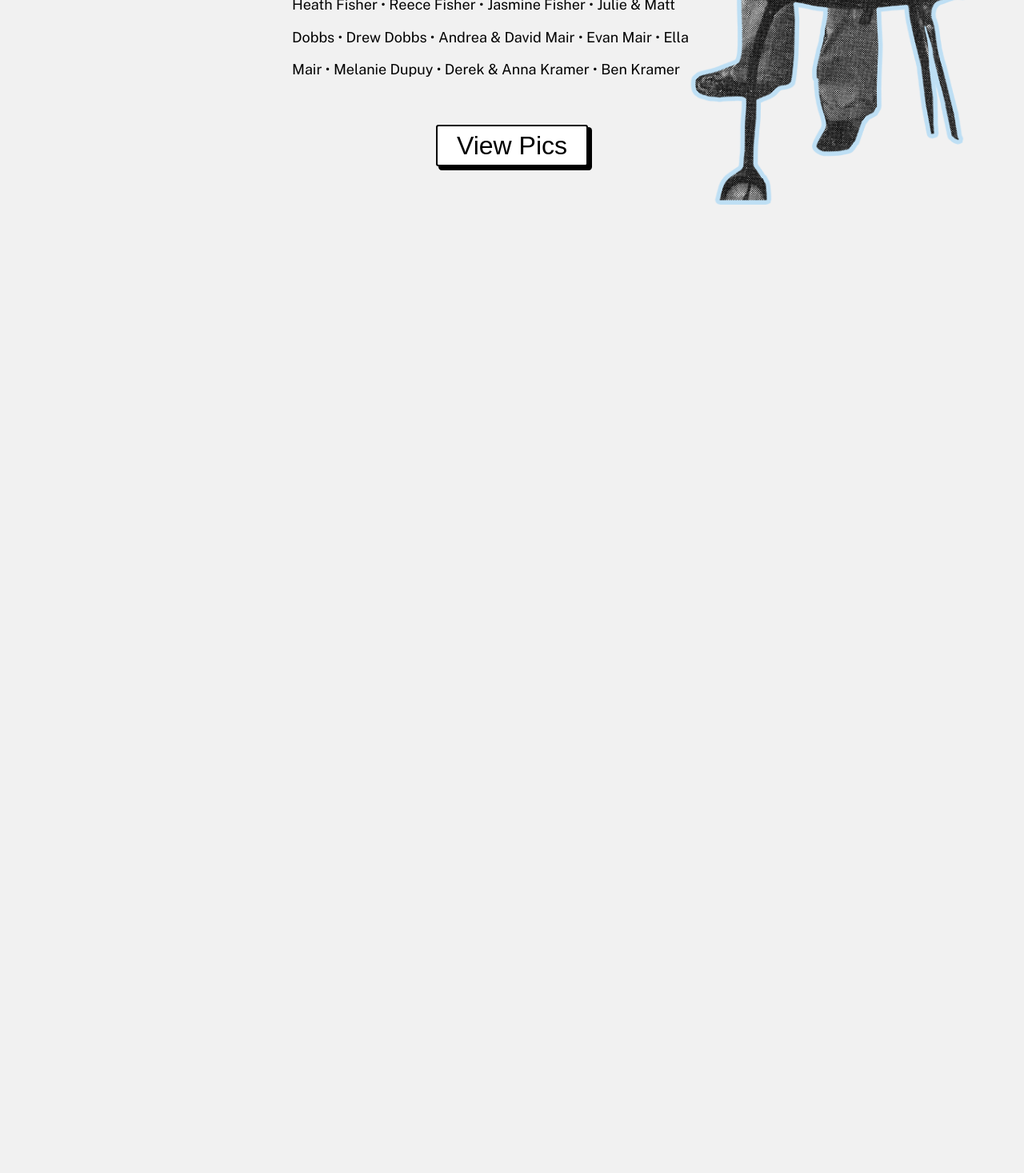
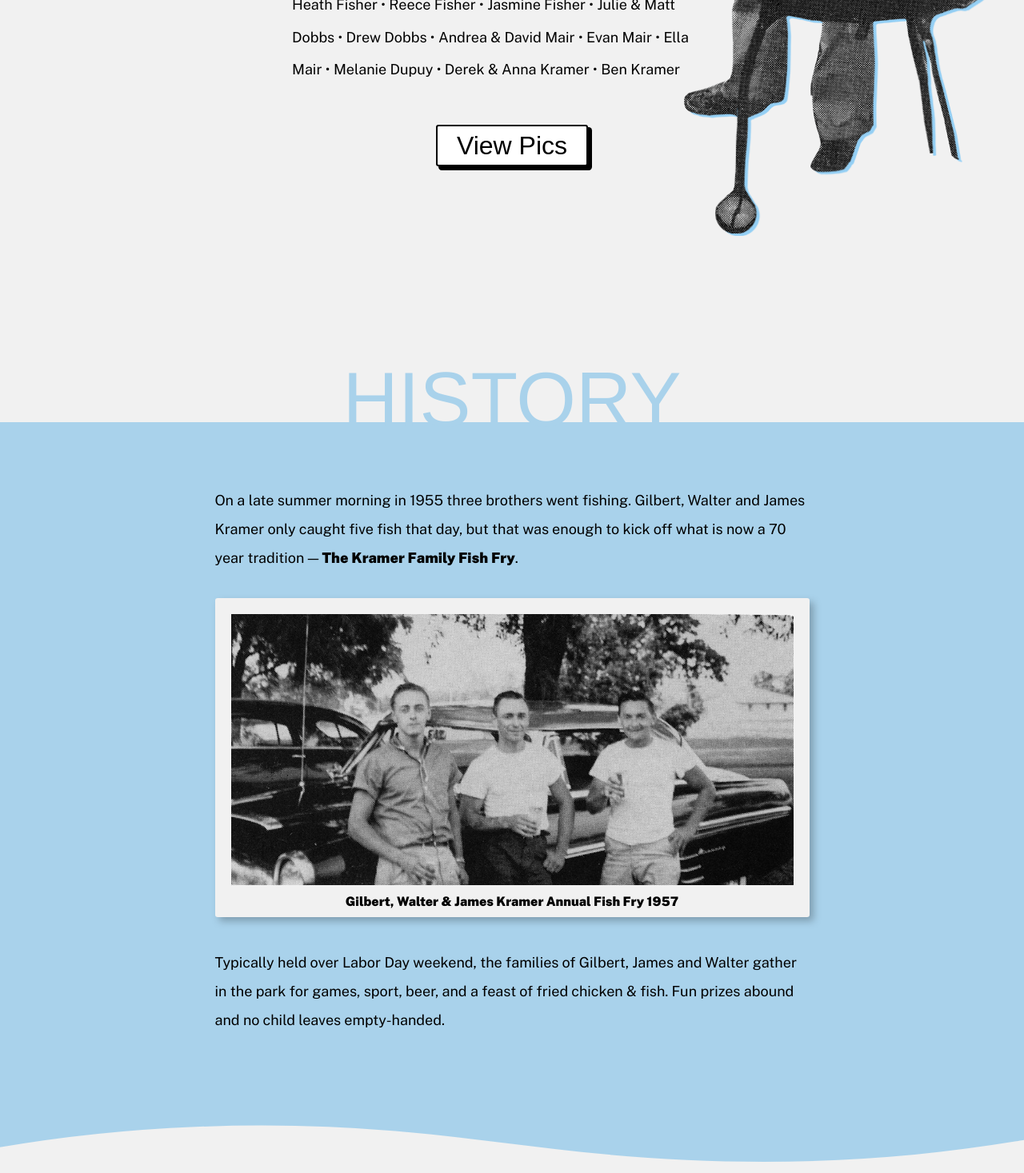
Before and after one commit to brandicameron/kramer-fish-fry, a Nuxt app: page / in a window 1280 px wide. Shown: the part 1330-2797 px from the top of the page at 80% size. Before the commit the page ends 1593 px from the top, so only its background shows below. Built offline with nearby package versions, Linux system fonts and the light colour scheme; a web font is replaced by a local one.

Commit message:
added history and quote sections

```diff
--- a/app.vue
+++ b/app.vue
@@ -60,6 +60,17 @@ useServerSeoMeta({
   ogImage: '/kramer-fish-fry-share.jpg',
   twitterCard: 'summary_large_image',
 });
+
+useSeoMeta({
+  title: 'Kramer Fish Fry',
+  ogTitle: 'Kramer Fish Fry',
+  description:
+    'Learn all about the history of the Kramer Fish Fry! Be sure to check out the photo gallery.',
+  ogDescription:
+    'Learn all about the history of the Kramer Fish Fry! Be sure to check out the photo gallery.',
+  ogImage: '/kramer-fish-fry-share.jpg',
+  twitterCard: 'summary_large_image',
+});
 </script>
 
 <style>
--- a/assets/css/main.css
+++ b/assets/css/main.css
@@ -2,8 +2,10 @@
 @import url('https://fonts.googleapis.com/css2?family=Public+Sans:wght@400;900&display=swap');
 
 :root {
-  --primary: #1185d8;
-  --secondary: #bedff4;
+  --primary: #006fd0;
+  /* --primary: #1185d8; */
+  --secondary: #a9d2eb;
+  /* --secondary: #bedff4; */
   --black: #000000;
   --white: #f1f1f1;
   --textShadow: 1px 1.5px #ffffff70;
@@ -148,6 +150,10 @@ li {
   font-family: 'Public Sans', sans-serif;
 }
 
+.hide {
+  display: none;
+}
+
 .sr-only:not(:focus) {
   position: absolute;
   width: 1px;
--- /dev/null
+++ b/components/FishingQuote.vue
@@ -0,0 +1,44 @@
+<template>
+  <section class="quote-section section-x-padding">
+    <blockquote class="quote">
+      <p>
+        Give a man a fish <br />
+        and he will eat for a day.
+      </p>
+      <p>
+        Teach him to fish
+        <span class="highlight">and he will sit in a boat and drink beer all day.</span>
+      </p>
+    </blockquote>
+  </section>
+</template>
+
+<script setup></script>
+
+<style scoped>
+.quote-section {
+  position: relative;
+  display: grid;
+  place-content: center;
+  height: 400px;
+  background-color: var(--white);
+  outline: 1px solid var(--white);
+}
+
+.quote {
+  text-align: center;
+  font-weight: 900;
+  max-width: 450px;
+  margin-top: -2rem;
+}
+
+.quote p {
+  font-size: 1.75rem;
+  line-height: 1.25;
+  margin: 1.75rem 0;
+}
+
+.highlight {
+  color: var(--primary);
+}
+</style>
--- /dev/null
+++ b/components/HistorySection-v1.vue
@@ -0,0 +1,96 @@
+<template>
+  <section class="history" id="history">
+    <header class="header">
+      <h2>
+        History of the <br />
+        Kramer Fish Fry
+      </h2>
+    </header>
+
+    <div class="content">
+      <p>
+        On a late summer morning in 1955 three brothers went fishing. Gilbert, Walter and James
+        Kramer only caught five fish that day, but that was enough to kick off what is now a 70 year
+        tradition — <span class="bold">The Kramer Family Fish Fry</span>.
+      </p>
+
+      <figure>
+        <img
+          src="../assets/images/kramer-bros.jpg"
+          alt="Gilbert, Walter and James Kramer at the annual Kramer Fish Fry, 1957."
+          width="1000"
+          height="483"
+        />
+        <figcaption>Gilbert, Walter & James Kramer | Annual Fish Fry 1957</figcaption>
+      </figure>
+
+      <p>
+        Typically held over Labor Day weekend, the families of Gilbert, James and Walter gather in
+        the park for games, sport, beer, and of course fish! There are no shortage of fun prizes and
+        no child leaves empty-handed.
+      </p>
+    </div>
+  </section>
+</template>
+
+<script setup></script>
+
+<style scoped>
+.history {
+  position: relative;
+  margin-top: -6rem;
+  z-index: -1;
+}
+.header {
+  position: relative;
+  background-color: var(--secondary);
+  padding-block: 2rem;
+}
+
+.header::after {
+  position: absolute;
+  left: 50%;
+  transform: translateX(-50%);
+  bottom: -15px;
+  content: '';
+  height: 35px;
+  width: 35px;
+  border-radius: 0.3rem;
+  background-color: var(--primary);
+  transform: rotate(45deg);
+  z-index: -1;
+}
+
+.header h2 {
+  font-size: 3.5rem;
+  line-height: 1;
+  font-weight: normal;
+  text-shadow: var(--textShadow);
+  text-align: center;
+  text-transform: uppercase;
+}
+
+.content {
+  display: grid;
+  gap: 2rem;
+  max-width: var(--sectionMaxWidth);
+  margin-inline: auto;
+  margin-block: 4rem;
+}
+
+.content img {
+  width: 100%;
+  height: auto;
+  filter: drop-shadow(5px 5px 10px rgba(0 0 0 / 30%));
+}
+
+figcaption {
+  font-weight: 600;
+  border: 2px solid var(--primary);
+  padding: 0.75rem 0.25rem 0.25rem 0.25rem;
+  text-align: center;
+  width: 97%;
+  margin-inline: auto;
+  margin-top: -1rem;
+}
+</style>
--- a/components/HistorySection.vue
+++ b/components/HistorySection.vue
@@ -1,13 +1,10 @@
 <template>
-  <section class="history" id="history">
+  <section class="history-section" id="history">
     <header class="header">
-      <h2>
-        History of the <br />
-        Kramer Fish Fry
-      </h2>
+      <h2>History</h2>
     </header>
 
-    <div class="content">
+    <div class="content section-x-padding">
       <p>
         On a late summer morning in 1955 three brothers went fishing. Gilbert, Walter and James
         Kramer only caught five fish that day, but that was enough to kick off what is now a 70 year
@@ -21,14 +18,31 @@
           width="1000"
           height="483"
         />
-        <figcaption>Gilbert, Walter & James Kramer | Annual Fish Fry 1957</figcaption>
+        <figcaption>
+          Gilbert, Walter & James Kramer
+          <span class="break"><span class="hide">|</span> Annual Fish Fry 1957</span>
+        </figcaption>
       </figure>
 
       <p>
         Typically held over Labor Day weekend, the families of Gilbert, James and Walter gather in
-        the park for games, sport, beer, and of course fish! There are no shortage of fun prizes and
-        no child leaves empty-handed.
+        the park for games, sport, beer, and a feast of fried chicken &amp; fish. Fun prizes abound
+        and no child leaves empty-handed.
       </p>
+    </div>
+
+    <div class="wave">
+      <svg
+        data-name="wave"
+        xmlns="http://www.w3.org/2000/svg"
+        viewBox="0 0 1200 120"
+        preserveAspectRatio="none"
+      >
+        <path
+          d="M321.39,56.44c58-10.79,114.16-30.13,172-41.86,82.39-16.72,168.19-17.73,250.45-.39C823.78,31,906.67,72,985.66,92.83c70.05,18.48,146.53,26.09,214.34,3V0H0V27.35A600.21,600.21,0,0,0,321.39,56.44Z"
+          class="shape-fill"
+        ></path>
+      </svg>
     </div>
   </section>
 </template>
@@ -36,38 +50,32 @@
 <script setup></script>
 
 <style scoped>
-.history {
+.history-section {
   position: relative;
-  margin-top: -6rem;
   z-index: -1;
+  background-color: var(--secondary);
+  padding-bottom: 10rem;
+  scroll-margin-top: 8rem;
 }
 .header {
-  position: relative;
-  background-color: var(--secondary);
-  padding-block: 2rem;
-}
-
-.header::after {
   position: absolute;
+  display: flex;
   left: 50%;
   transform: translateX(-50%);
-  bottom: -15px;
-  content: '';
-  height: 35px;
-  width: 35px;
-  border-radius: 0.3rem;
-  background-color: var(--primary);
-  transform: rotate(45deg);
-  z-index: -1;
+  height: 135px;
+  margin-top: -8.4rem;
 }
 
 .header h2 {
-  font-size: 3.5rem;
+  position: relative;
+  font-size: clamp(6rem, 6.5vw, 8rem);
+  color: var(--secondary);
   line-height: 1;
-  font-weight: normal;
-  text-shadow: var(--textShadow);
   text-align: center;
   text-transform: uppercase;
+  height: fit-content;
+  margin-top: auto;
+  margin-bottom: -1.25rem;
 }
 
 .content {
@@ -75,22 +83,72 @@
   gap: 2rem;
   max-width: var(--sectionMaxWidth);
   margin-inline: auto;
-  margin-block: 4rem;
+  padding-top: 5rem;
 }
 
 .content img {
   width: 100%;
   height: auto;
-  filter: drop-shadow(5px 5px 10px rgba(0 0 0 / 30%));
+  border: 1.25rem solid var(--white);
+  border-bottom: 2.5rem solid var(--white);
+  border-radius: var(--rounded);
+  filter: drop-shadow(5px 5px 5px rgba(0 0 0 / 25%));
+}
+
+.content figure {
+  position: relative;
 }
 
 figcaption {
+  position: absolute;
+  left: 50%;
+  transform: translateX(-50%);
+  width: 100%;
   font-weight: 600;
-  border: 2px solid var(--primary);
-  padding: 0.75rem 0.25rem 0.25rem 0.25rem;
   text-align: center;
-  width: 97%;
-  margin-inline: auto;
-  margin-top: -1rem;
+  bottom: 1.15rem;
+  line-height: 1;
+}
+
+.wave {
+  position: absolute;
+  bottom: 0;
+  left: 0;
+  width: 100%;
+  overflow: hidden;
+  line-height: 0;
+}
+
+.wave svg {
+  position: relative;
+  display: block;
+  width: calc(144% + 1.3px);
+  height: 84px;
+  transform: scaleY(-1);
+}
+
+.wave .shape-fill {
+  fill: var(--white);
+}
+
+@media screen and (max-width: 600px) {
+  .history-section {
+    padding-bottom: 8rem;
+  }
+  .content {
+    padding-top: 3.5rem;
+  }
+  .content img {
+    border: 1rem solid var(--white);
+    border-bottom: 2.5rem solid var(--white);
+  }
+
+  figcaption {
+    bottom: 0.65rem;
+  }
+
+  .break {
+    display: block;
+  }
 }
 </style>
--- a/components/HomeBanner.vue
+++ b/components/HomeBanner.vue
@@ -1,5 +1,5 @@
 <template>
-  <section class="banner">
+  <section class="banner-section">
     <div class="header">
       <h1 class="title section-x-padding">
         <span class="sr-only">Kramer Fish Fry</span>
@@ -32,11 +32,11 @@
       <div class="gilbert">
         <img src="/images/smoke.gif" alt="" class="smoke" />
         <img
-          src="/images/gilbert.png"
+          src="/images/gilbert-2.png"
           alt="Alois Kramer"
           class="gilbert-img"
-          width="420"
-          height="822"
+          width="390"
+          height="827"
         />
       </div>
     </section>
@@ -46,10 +46,11 @@
 <script setup></script>
 
 <style scoped>
-.banner {
+.banner-section {
   display: flex;
   flex-direction: column;
   align-items: center;
+  padding-bottom: 20rem;
 }
 
 .header {
@@ -168,7 +169,10 @@
   filter: brightness(1.25);
 }
 
-@media screen and (max-width: 1024px) {
+@media screen and (max-width: 1150px) {
+  .banner-section {
+    padding-bottom: 18rem;
+  }
   .last-held {
     max-width: 425px;
     width: 100%;
@@ -185,7 +189,7 @@
 
   .gilbert {
     position: relative;
-    width: 90vw;
+    width: 60vw;
     top: 0;
     right: unset;
     margin: 0 auto;
@@ -197,6 +201,10 @@
 }
 
 @media screen and (max-width: 600px) {
+  .banner-section {
+    padding-bottom: 12rem;
+  }
+
   .header {
     margin-top: 0;
   }
@@ -205,5 +213,14 @@
     background-position: top;
     animation: float 6s cubic-bezier(0.445, 0.05, 0.55, 0.95) infinite;
   }
+
+  .gilbert::before {
+    position: absolute;
+    content: url('/images/gilbert-name.svg');
+    width: 40%;
+    top: 40%;
+    right: -10%;
+    transform: rotate(-20deg);
+  }
 }
 </style>
--- a/components/PhotoGallery.vue
+++ b/components/PhotoGallery.vue
@@ -20,8 +20,7 @@
         </button>
       </nav>
 
-      <TransitionGroup name="fade" tag="div">
-        <ul class="photo-gallery-list" key="photo-gallery-list">
+      <TransitionGroup name="fade" tag="ul" class="photo-gallery-list">
         <li v-for="(image, index) in galleryImages" :key="image.id">
           <button @click="handleOpenModal(index)" class="image-button">
             <NuxtImg
@@ -37,7 +36,6 @@
             />
           </button>
         </li>
-        </ul>
       </TransitionGroup>
     </section>
 
@@ -153,7 +151,7 @@ watch(showImageModal, () => {
 <style scoped>
 .fade-enter-active,
 .fade-leave-active {
-  transition: all 250ms;
+  transition: all 350ms;
 }
 
 .fade-enter-from,
--- /dev/null
+++ b/components/TheFooter.vue
@@ -0,0 +1,15 @@
+<template>
+  <footer class="footer section-x-padding"></footer>
+</template>
+
+<script setup></script>
+
+<style scoped>
+.footer {
+  position: relative;
+  display: grid;
+  place-content: center;
+  /* height: 400px; */
+  background-color: var(--white);
+}
+</style>
--- a/components/TheHeader.vue
+++ b/components/TheHeader.vue
@@ -14,7 +14,7 @@
 
     <nav class="nav">
       <NuxtLink class="nav-link home" to="/">Home</NuxtLink>
-      <NuxtLink class="nav-link" to="#history">History</NuxtLink>
+      <NuxtLink class="nav-link" to="/#history">History</NuxtLink>
       <NuxtLink class="nav-link" to="photos">Photos</NuxtLink>
       <!-- <NuxtLink class="nav-link" to="family-tree">Family Tree</NuxtLink> -->
     </nav>
--- a/layouts/default.vue
+++ b/layouts/default.vue
@@ -4,6 +4,7 @@
     <main>
       <slot />
     </main>
+    <TheFooter />
   </div>
 </template>
 
--- a/nuxt.config.ts
+++ b/nuxt.config.ts
@@ -1,7 +1,8 @@
 // https://nuxt.com/docs/api/configuration/nuxt-config
 export default defineNuxtConfig({
+  ssr: false,
   css: ['~/assets/css/main.css'],
-  devtools: { enabled: true },
+  // devtools: { enabled: true },
   modules: ['@nuxt/image', '@vueuse/nuxt'],
   image: {
     format: ['webp', 'jpg', 'png'],
--- a/pages/index.vue
+++ b/pages/index.vue
@@ -1,7 +1,8 @@
 <template>
   <div>
     <HomeBanner />
-    <!-- <HistorySection /> -->
+    <HistorySection />
+    <FishingQuote />
   </div>
 </template>
 
```
Also changed, not shown: public/images/gilbert-2.png (added). Lines whose indentation alone changed are shown as unchanged.
